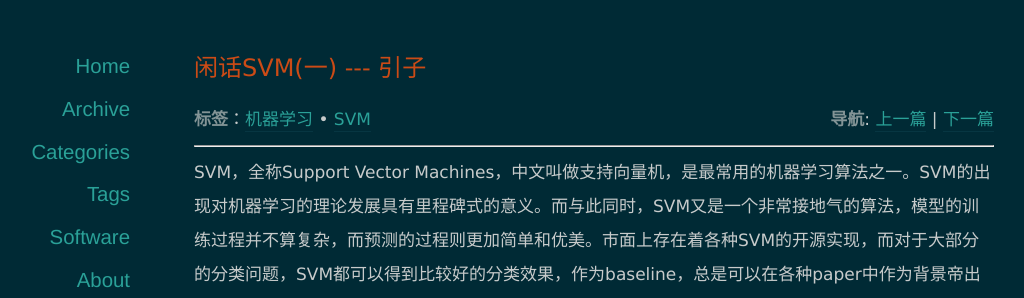
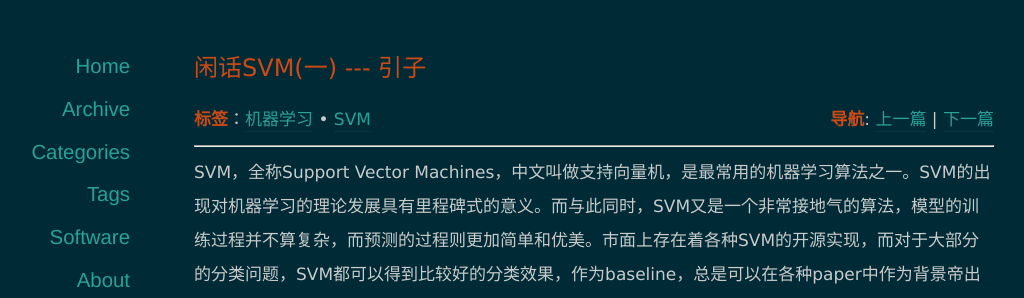
Before and after one commit to orangeprince/orangeprince.github.io, a Jekyll site: the page built from _posts/2014-07-13-svm_part1.md, in a window 1280 px wide. Shown: the part 138-436 px from the top of the page, without its empty margins (46-1070 px from the left). Built offline with Jekyll 4.4.1, drawn with Linux system fonts in a browser that asks for light colours; nearby versions of some CDN libraries; formulas are drawn with MathJax 3; comment, search, counter and statistics services are not loaded.

Commit message:
modified:   assets/css/style.css

```diff
--- a/assets/css/style.css
+++ b/assets/css/style.css
@@ -50,7 +50,7 @@ p { margin-bottom: 15px; }
 ul, ol { padding: 0 0 18px 30px; }
 ol li, ul li { margin-top: 10px; margin-bottom: 10px; }
 em, i { font-style: italic; color:#2aa198}
-strong, b { font-weight: bold; color:#839496;}
+strong, b { font-weight: bold; color:#cb4b16;}
 small { font-size: 0.85em; }
 sup { vertical-align: super; font-size: 0.9em; }
 sub { vertical-align: sub; font-size: 0.9em; }
```
